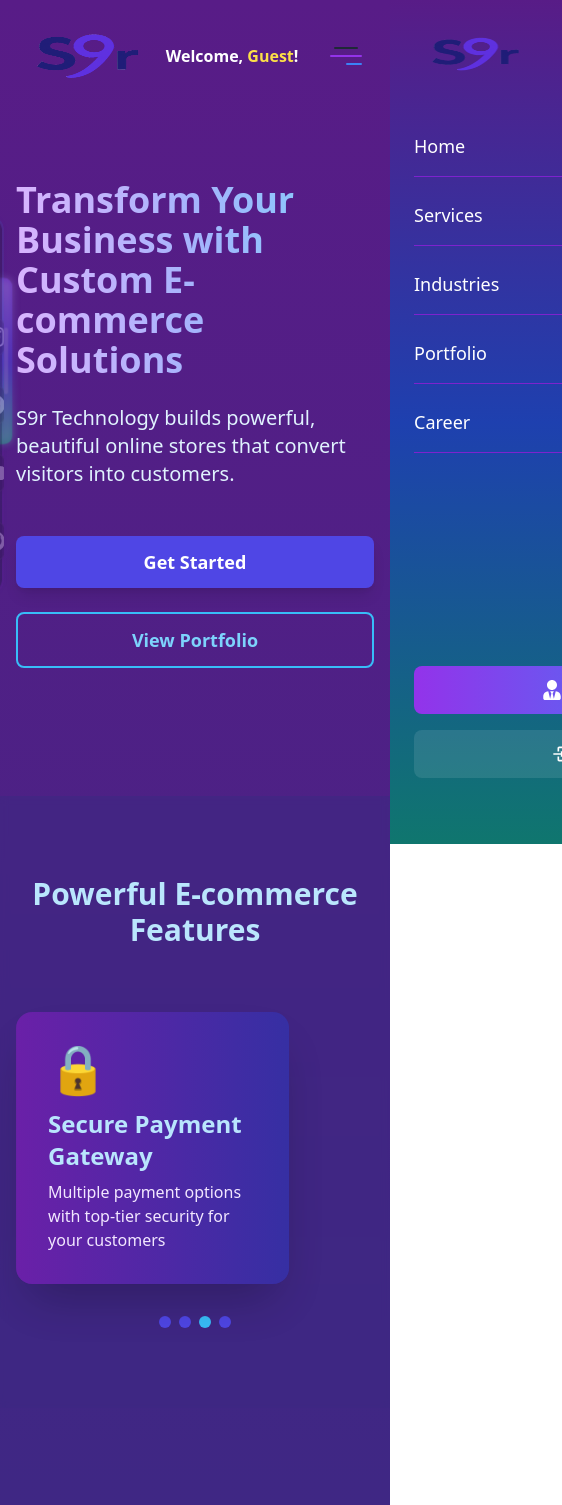
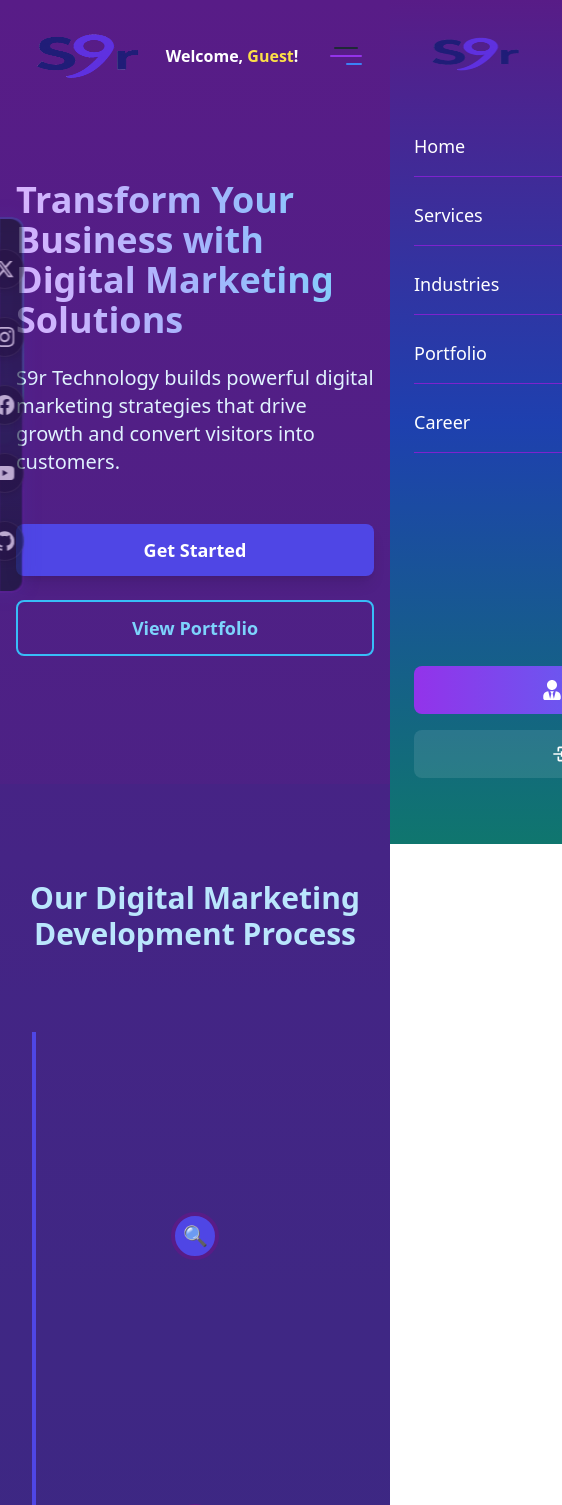
Before and after one commit to Sujal9r/Pro1, a React (Create React App) app: page /digital-marketing in a window 390 px wide. Shown: the top 1505 px of the page, 562 px wide, since content can reach past the window. Built offline with nearby package versions, Linux system fonts and the light colour scheme.

Commit message:
Remove sliders from Digital Marketing, Finance, and E-commerce pages

```diff
--- a/src/pages/industries/E-commerce.jsx
+++ b/src/pages/industries/E-commerce.jsx
@@ -6,7 +6,6 @@ import ComButton from '../../components/common/ComButton';
 
 export default function EcommercePage() {
   const [isVisible, setIsVisible] = useState(false);
-  const [activeFeature, setActiveFeature] = useState(0);
   const [scrollPosition, setScrollPosition] = useState(0);
 
   const navigate = useNavigate();
@@ -29,41 +28,6 @@ export default function EcommercePage() {
     return () => window.removeEventListener("scroll", handleScroll);
   }, []);
 
-  useEffect(() => {
-    const interval = setInterval(() => {
-      setActiveFeature((prev) => (prev + 1) % features.length);
-    }, 3000);
-    return () => clearInterval(interval);
-    // eslint-disable-next-line
-  }, []);
-
-  const features = [
-    {
-      title: "Responsive Design",
-      description:
-        "Websites that look stunning on every device from mobile to desktop",
-      icon: "🖥️",
-    },
-    {
-      title: "Animated UI/UX",
-      description:
-        "Smooth, eye-catching animations that enhance user experience",
-      icon: "✨",
-    },
-    {
-      title: "Secure Payment Gateway",
-      description:
-        "Multiple payment options with top-tier security for your customers",
-      icon: "🔒",
-    },
-    {
-      title: "Inventory Management",
-      description:
-        "Real-time tracking and automated stock management solutions",
-      icon: "📦",
-    },
-  ];
-
   const testimonials = [
     {
       name: "Sarah Johnson",
@@ -85,7 +49,7 @@ export default function EcommercePage() {
     },
   ];
 
-    const handleScheduleCall = () => {
+  const handleScheduleCall = () => {
     window.open("https://calendly.com/sujalsukoimk5", "_blank");
   };
 
@@ -123,49 +87,6 @@ export default function EcommercePage() {
             >
               View Portfolio
             </button>
-          </div>
-        </div>
-      </section>
-
-      <section className="py-20 bg-indigo-900 bg-opacity-30 backdrop-blur-sm">
-        <div className="max-w-6xl mx-auto px-4">
-          <h2 className="text-3xl md:text-4xl font-bold text-center mb-16 text-sky-200">
-            Powerful E-commerce Features
-          </h2>
-
-          <div className="relative h-64 mb-12">
-            {features.map((feature, index) => (
-              <div
-                key={index}
-                className={`absolute top-0 left-0 w-full transition-all duration-700 transform ${
-                  index === activeFeature
-                    ? "opacity-100 translate-x-0"
-                    : index < activeFeature
-                    ? "opacity-0 -translate-x-full"
-                    : "opacity-0 translate-x-full"
-                }`}
-              >
-                <div className="bg-gradient-to-r from-purple-800 to-indigo-800 p-8 rounded-2xl shadow-2xl">
-                  <div className="text-5xl mb-4">{feature.icon}</div>
-                  <h3 className="text-2xl font-bold mb-2 text-sky-200">
-                    {feature.title}
-                  </h3>
-                  <p className="text-purple-100">{feature.description}</p>
-                </div>
-              </div>
-            ))}
-          </div>
-
-          <div className="flex justify-center gap-2">
-            {features.map((_, index) => (
-              <button
-                key={index}
-                onClick={() => setActiveFeature(index)}
-                className={`w-3 h-3 rounded-full ${
-                  index === activeFeature ? "bg-sky-400" : "bg-indigo-600"
-                }`}
-              />
-            ))}
           </div>
         </div>
       </section>
--- a/src/pages/industries/Finance.jsx
+++ b/src/pages/industries/Finance.jsx
@@ -6,7 +6,6 @@ import ComButton from '../../components/common/ComButton';
 
 export default function FinancePage() {
   const [isVisible, setIsVisible] = useState(false);
-  const [activeFeature, setActiveFeature] = useState(0);
   const [scrollPosition, setScrollPosition] = useState(0);
 
   const navigate = useNavigate();
@@ -24,41 +23,6 @@ export default function FinancePage() {
     window.addEventListener("scroll", handleScroll);
     return () => window.removeEventListener("scroll", handleScroll);
   }, []);
-
-  useEffect(() => {
-    const interval = setInterval(() => {
-      setActiveFeature((prev) => (prev + 1) % features.length);
-    }, 3000);
-    return () => clearInterval(interval);
-    // eslint-disable-next-line
-  }, []);
-
-  const features = [
-    {
-      title: "Secure Transactions",
-      description:
-        "Bank-grade security protocols that protect every financial transaction",
-      icon: "🔒",
-    },
-    {
-      title: "Financial Analytics",
-      description:
-        "Real-time insights and reporting to track performance and growth",
-      icon: "📊",
-    },
-    {
-      title: "Multiple Payment Methods",
-      description:
-        "Support for all major payment gateways and financial instruments",
-      icon: "💳",
-    },
-    {
-      title: "Automated Reconciliation",
-      description:
-        "Smart systems that automatically balance accounts and identify discrepancies",
-      icon: "🔄",
-    },
-  ];
 
   const testimonials = [
     {
@@ -157,49 +121,6 @@ export default function FinancePage() {
                 </div>
                 <p className="text-purple-100">{stat.label}</p>
               </div>
-            ))}
-          </div>
-        </div>
-      </section>
-
-      <section className="py-20 bg-indigo-900 bg-opacity-30 backdrop-blur-sm">
-        <div className="max-w-6xl mx-auto px-4">
-          <h2 className="text-3xl md:text-4xl font-bold text-center mb-16 text-sky-200">
-            Enterprise-Grade Financial Features
-          </h2>
-
-          <div className="relative h-64 mb-12">
-            {features.map((feature, index) => (
-              <div
-                key={index}
-                className={`absolute top-0 left-0 w-full transition-all duration-700 transform ${
-                  index === activeFeature
-                    ? "opacity-100 translate-x-0"
-                    : index < activeFeature
-                    ? "opacity-0 -translate-x-full"
-                    : "opacity-0 translate-x-full"
-                }`}
-              >
-                <div className="bg-gradient-to-r from-purple-800 to-indigo-800 p-8 rounded-2xl shadow-2xl">
-                  <div className="text-5xl mb-4">{feature.icon}</div>
-                  <h3 className="text-2xl font-bold mb-2 text-sky-200">
-                    {feature.title}
-                  </h3>
-                  <p className="text-purple-100">{feature.description}</p>
-                </div>
-              </div>
-            ))}
-          </div>
-
-          <div className="flex justify-center gap-2">
-            {features.map((_, index) => (
-              <button
-                key={index}
-                onClick={() => setActiveFeature(index)}
-                className={`w-3 h-3 rounded-full ${
-                  index === activeFeature ? "bg-sky-400" : "bg-indigo-600"
-                }`}
-              />
             ))}
           </div>
         </div>
--- a/src/pages/services/DigitalMarketing.jsx
+++ b/src/pages/services/DigitalMarketing.jsx
@@ -6,7 +6,6 @@ import ComButton from '../../components/common/ComButton';
 
 export default function DigitalMarketing() {
   const [isVisible, setIsVisible] = useState(false);
-  const [activeFeature, setActiveFeature] = useState(0);
   const [scrollPosition, setScrollPosition] = useState(0);
 
   const navigate = useNavigate();
@@ -29,44 +28,9 @@ export default function DigitalMarketing() {
     return () => window.removeEventListener("scroll", handleScroll);
   }, []);
 
-  useEffect(() => {
-    const interval = setInterval(() => {
-      setActiveFeature((prev) => (prev + 1) % features.length);
-    }, 3000);
-    return () => clearInterval(interval);
-    // eslint-disable-next-line
-  }, []);
-
-  const features = [
-    {
-      title: "Responsive Design",
-      description:
-        "Websites that look stunning on every device from mobile to desktop",
-      icon: "🖥️",
-    },
-    {
-      title: "Animated UI/UX",
-      description:
-        "Smooth, eye-catching animations that enhance user experience",
-      icon: "✨",
-    },
-    {
-      title: "Secure Payment Gateway",
-      description:
-        "Multiple payment options with top-tier security for your customers",
-      icon: "🔒",
-    },
-    {
-      title: "Inventory Management",
-      description:
-        "Real-time tracking and automated stock management solutions",
-      icon: "📦",
-    },
-  ];
-
-    const handleScheduleCall = () => {
-  window.open('https://calendly.com/sujalsukoimk5','_blank')
-};
+  const handleScheduleCall = () => {
+    window.open('https://calendly.com/sujalsukoimk5','_blank')
+  };
 
   const testimonials = [
     {
@@ -99,11 +63,10 @@ export default function DigitalMarketing() {
       >
         <div className="max-w-6xl mx-auto mt-[100px]">
           <h1 className="text-4xl md:text-6xl font-bold mb-6 bg-clip-text text-transparent bg-gradient-to-r from-purple-300 via-indigo-300 to-sky-300">
-            Transform Your Business with Custom E-commerce Solutions
+            Transform Your Business with Digital Marketing Solutions
           </h1>
           <p className="text-xl md:text-2xl mb-12 text-sky-100 max-w-3xl">
-            S9r Technology builds powerful, beautiful online stores that convert
-            visitors into customers.
+            S9r Technology builds powerful digital marketing strategies that drive growth and convert visitors into customers.
           </p>
 
           <div className="flex flex-col md:flex-row gap-6">
@@ -127,53 +90,10 @@ export default function DigitalMarketing() {
         </div>
       </section>
 
-      <section className="py-20 bg-indigo-900 bg-opacity-30 backdrop-blur-sm">
-        <div className="max-w-6xl mx-auto px-4">
-          <h2 className="text-3xl md:text-4xl font-bold text-center mb-16 text-sky-200">
-            Powerful E-commerce Features
-          </h2>
-
-          <div className="relative h-64 mb-12">
-            {features.map((feature, index) => (
-              <div
-                key={index}
-                className={` flex absolute top-0 w-[70vw] justify-center transition-all duration-700 transform ${
-                  index === activeFeature
-                    ? "opacity-100 translate-x-0"
-                    : index < activeFeature
-                    ? "opacity-0 -translate-x-full"
-                    : "opacity-0 translate-x-full"
-                }`}
-              >
-                <div className="bg-gradient-to-r from-purple-800 to-indigo-800 p-8 rounded-2xl shadow-2xl">
-                  <div className="text-5xl mb-4">{feature.icon}</div>
-                  <h3 className="text-2xl font-bold mb-2 text-sky-200">
-                    {feature.title}
-                  </h3>
-                  <p className="text-purple-100">{feature.description}</p>
-                </div>
-              </div>
-            ))}
-          </div>
-
-          <div className="flex justify-center gap-2">
-            {features.map((_, index) => (
-              <button
-                key={index}
-                onClick={() => setActiveFeature(index)}
-                className={`w-3 h-3 rounded-full ${
-                  index === activeFeature ? "bg-sky-400" : "bg-indigo-600"
-                }`}
-              />
-            ))}
-          </div>
-        </div>
-      </section>
-
       <section className="py-24 bg-indigo-900 bg-opacity-20">
         <div className="max-w-6xl mx-auto px-4">
           <h2 className="text-3xl md:text-4xl font-bold text-center mb-20 text-sky-200">
-            Our E-commerce Development Process
+            Our Digital Marketing Development Process
           </h2>
 
           <div className="relative">
@@ -183,31 +103,31 @@ export default function DigitalMarketing() {
               {
                 title: "Discovery & Planning",
                 description:
-                  "We analyze your business needs and create a comprehensive development plan.",
+                  "We analyze your business needs and create a comprehensive marketing strategy.",
                 icon: "🔍",
               },
               {
-                title: "Design & Prototyping",
+                title: "Strategy & Design",
                 description:
-                  "Our designers create stunning mockups and interactive prototypes for your approval.",
+                  "Our team creates compelling campaigns and marketing materials for your approval.",
                 icon: "🎨",
               },
               {
-                title: "Development",
+                title: "Implementation",
                 description:
-                  "Our expert developers bring the designs to life with clean, efficient code.",
+                  "We execute your marketing campaigns across multiple channels with precision.",
                 icon: "💻",
               },
               {
-                title: "Testing & Quality Assurance",
+                title: "Testing & Optimization",
                 description:
-                  "Rigorous testing across devices and browsers ensures everything works perfectly.",
+                  "Continuous testing and optimization ensures maximum ROI and performance.",
                 icon: "🧪",
               },
               {
-                title: "Launch & Support",
+                title: "Analytics & Support",
                 description:
-                  "We launch your store and provide ongoing support to ensure continued success.",
+                  "We provide detailed analytics and ongoing support to ensure continued success.",
                 icon: "🚀",
               },
             ].map((step, index) => (
@@ -285,11 +205,10 @@ export default function DigitalMarketing() {
       <section className="py-20 px-4 bg-gradient-to-r from-purple-800 via-indigo-800 to-sky-800">
         <div className="max-w-4xl mx-auto text-center">
           <h2 className="text-3xl md:text-4xl font-bold mb-6 text-white">
-            Ready to Transform Your Online Business?
+            Ready to Transform Your Digital Marketing?
           </h2>
           <p className="text-xl mb-12 text-sky-100">
-            Let's build an e-commerce solution that drives sales and delights
-            your customers.
+            Let's build a digital marketing strategy that drives growth and delights your customers.
           </p>
 
           <div className="flex flex-col sm:flex-row justify-center gap-4">
```
Also changed, not shown: 1 other file (tests, documents, lock files or other folders).
